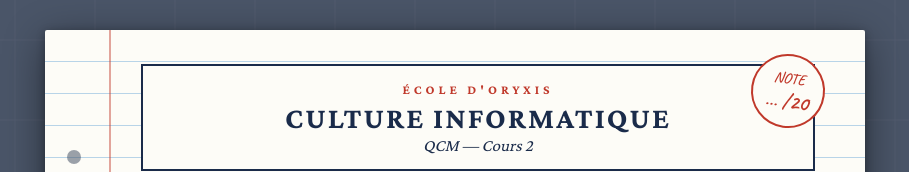
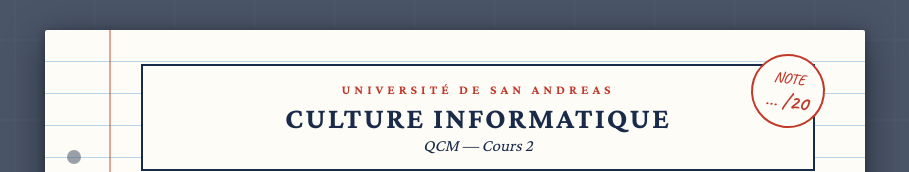
Before and after one commit to Ryfog/oryxis-qcm, a plain HTML site: page index.html in a window 1280 px wide. Shown: the top 172 px of the page, without its empty margins (185-1094 px from the left). Drawn offline with nearby package versions, Linux system fonts and the light colour scheme.

Commit message:
Universite de San Andreas

```diff
--- a/index.html
+++ b/index.html
@@ -183,7 +183,7 @@
   <div class="contenu">
 
     <div class="entete">
-      <div class="ecole">École d'Oryxis</div>
+      <div class="ecole">Université de San Andreas</div>
       <h1>CULTURE INFORMATIQUE</h1>
       <div class="sous">QCM — Cours 2</div>
     </div>
```
